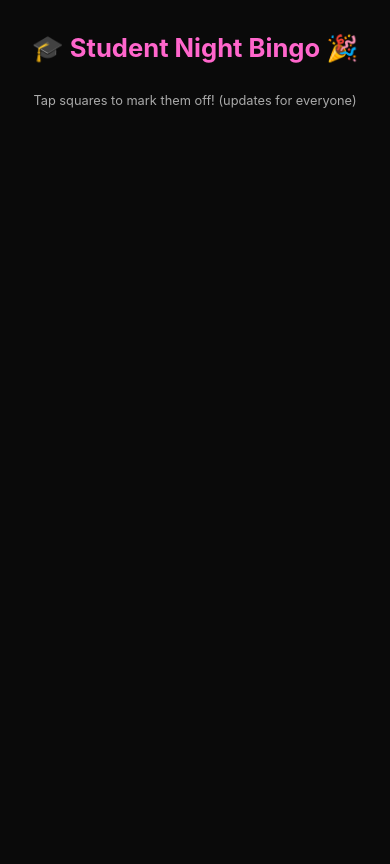
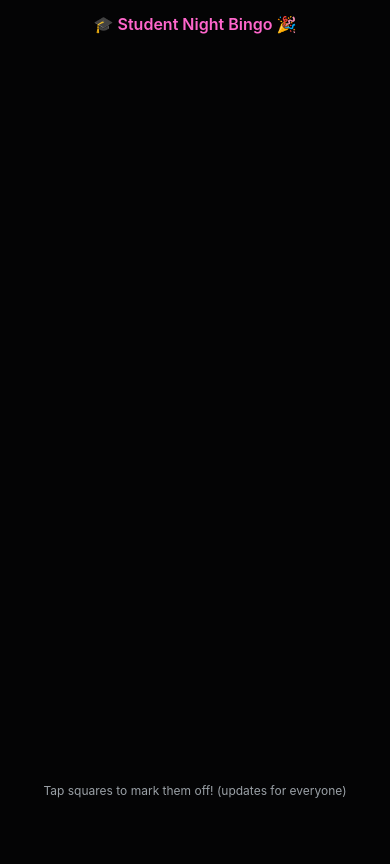
Before and after one commit to arardomboi/Bingo-FLASK, a Flask app: page / in a window 390 px wide. Before the commit the page ends 108 px from the top, so only its background shows below. Run offline with Flask 2, Linux system fonts and the light colour scheme; some libraries are stand-ins or nearby versions.

Commit message:
design + housekeeping

```diff
--- /dev/null
+++ b/static/css/styles.css
@@ -0,0 +1,88 @@
+:root{
+  --bg:#040405; /* very dark */
+  --card:#121214; /* card background */
+  --accent:#ff66cc;
+  --muted:#9aa0a6;
+  --text:#ffffff;
+}
+
+/* Mobile-first, compact, high-contrast styles */
+html,body{height:100%;}
+body {
+  font-family: -apple-system, BlinkMacSystemFont, "Segoe UI", Roboto, "Helvetica Neue", Arial, sans-serif;
+  background:var(--bg);
+  color:var(--text);
+  text-align:center;
+  margin:0;
+  padding:10px 8px;
+  -webkit-font-smoothing:antialiased;
+  user-select:none;
+}
+
+h1 {
+  font-size:clamp(1rem, 3.6vw, 1.25rem);
+  color:var(--accent);
+  margin:6px 0 10px 0;
+  line-height:1.05;
+  font-weight:600;
+}
+
+/* Board fills the available vertical space and is scrollable if needed */
+.board {
+  display:grid;
+  grid-template-columns:repeat(5, 1fr);
+  gap:6px;
+  width:100%;
+  max-width:980px;
+  margin:0 auto;
+  height:calc(100vh - 120px);
+  overflow:auto;
+  padding-bottom:6px;
+}
+
+/* Buttons are compact but accessible for tapping on the move */
+button {
+  background:var(--card);
+  color:var(--text);
+  border:1px solid rgba(255,102,204,0.08);
+  border-radius:8px;
+  padding:6px 6px;
+  font-size:clamp(11px, 2.4vw, 13px);
+  cursor:pointer;
+  min-height:48px;
+  display:flex;
+  align-items:center;
+  justify-content:center;
+  text-align:center;
+  line-height:1.05;
+  white-space:normal;
+  word-break:break-word;
+  -webkit-tap-highlight-color:transparent;
+  touch-action:manipulation;
+  transition:background-color .12s ease, transform .06s ease, color .12s ease;
+}
+
+button.active{
+  background:linear-gradient(180deg, var(--accent), #ff4fae);
+  color:var(--card);
+  transform:scale(0.985);
+  border-color:rgba(0,0,0,0.2);
+  box-shadow:0 2px 6px rgba(0,0,0,0.45);
+}
+
+button:active{transform:scale(0.98);} /* quick tap feedback */
+
+button:focus-visible{outline:2px solid rgba(255,102,204,0.18); outline-offset:2px}
+
+footer{margin-top:10px; color:var(--muted); font-size:12px}
+
+/* Slightly reduce columns on very narrow phones to improve readability */
+@media (max-width:420px){
+  .board{grid-template-columns:repeat(4, 1fr); height:calc(100vh - 120px);} /* 4 columns keeps buttons bigger */
+  button{min-height:52px}
+}
+
+@media (max-width:360px){
+  .board{grid-template-columns:repeat(3, 1fr); height:calc(100vh - 120px);} /* tiny screens fallback to 3 columns */
+  button{min-height:56px; font-size:13px}
+}
--- a/templates/index.html
+++ b/templates/index.html
@@ -4,15 +4,7 @@
 <meta charset="UTF-8">
 <meta name="viewport" content="width=device-width, initial-scale=1.0">
 <title>Student Night Bingo</title>
-<style>
-  body { font-family: -apple-system, BlinkMacSystemFont, "Segoe UI", Roboto, sans-serif; background-color:#0a0a0a; color:white; text-align:center; margin:0; padding:15px; user-select:none;}
-  h1 { font-size:1.6em; color:#ff66cc; margin-bottom:15px;}
-  .board { display:grid; grid-template-columns:repeat(5, 1fr); gap:6px; max-width:95vw; margin:0 auto; }
-  button { background-color:#1c1c1e; color:white; border:2px solid #ff66cc; border-radius:10px; padding:8px; font-size:0.8em; cursor:pointer; min-height:70px; word-wrap:break-word; -webkit-tap-highlight-color:transparent;}
-  button.active { background-color:#ff66cc; color:#1c1c1e; transform:scale(0.97);}
-  button:focus { outline:none;}
-  footer { margin-top:15px; color:#aaa; font-size:0.8em;}
-</style>
+    <link rel="stylesheet" href="{{ url_for('static', filename='css/styles.css') }}">
 </head>
 <body>
 
@@ -26,49 +18,7 @@
 
 <!-- Socket.IO client (served from CDN). Version should match server compatibility. -->
 <script src="https://cdn.socket.io/4.6.1/socket.io.min.js" integrity="" crossorigin="anonymous"></script>
-<script>
-  const socket = io();
-
-  // Create a button element for an item
-  function makeButton(label, index, active) {
-    const btn = document.createElement('button');
-    btn.textContent = label;
-    btn.dataset.index = index;
-    if (active) btn.classList.add('active');
-    btn.addEventListener('click', () => {
-      // Ask server to toggle — server will broadcast the update to everyone
-      socket.emit('toggle', { index: index });
-    });
-    return btn;
-  }
-
-  // Render full board from labels/state arrays
-  function renderBoard(labels, state) {
-    const board = document.querySelector('.board');
-    board.innerHTML = '';
-    labels.forEach((label, i) => {
-      board.appendChild(makeButton(label, i, !!state[i]));
-    });
-  }
-
-  // On initial connection the server will send the current board
-  socket.on('init', data => {
-    renderBoard(data.labels, data.state);
-  });
-
-  // When any client toggles a square, server broadcasts 'update'
-  socket.on('update', data => {
-    const idx = data.index;
-    const state = data.state;
-    const btn = document.querySelector(`button[data-index="${idx}"]`);
-    if (btn) {
-      btn.classList.toggle('active', !!state);
-    }
-  });
-
-  // Fallback: if the page already had static buttons, convert them (not expected here)
-  // Not needed because server sends init on connect.
-</script>
+<script src="{{ url_for('static', filename='js/main.js') }}"></script>
 
 </body>
 </html>
```
Also changed, not shown: static/js/main.js (added, +47 -0 lines).
